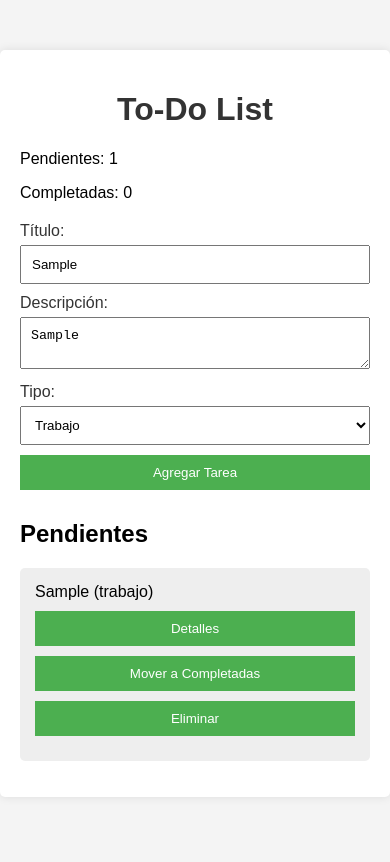
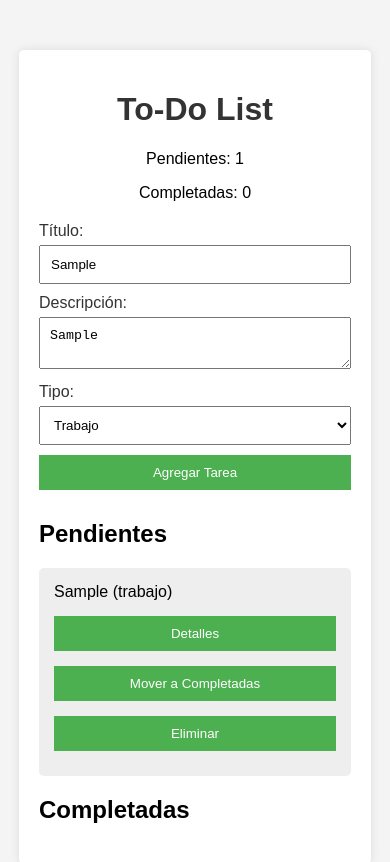
Before and after one commit to maodas/Proyecto-Final---Aplicaiones-Moviles, a plain HTML site: page index.html in a window 390 px wide. Both pictures are taken after typing "Sample", "Sample" into the empty fields and a click on the button "Agregar Tarea". Drawn offline with Linux system fonts and the light colour scheme.

Commit message:
Responsive style.

```diff
--- a/style.css
+++ b/style.css
@@ -6,7 +6,7 @@ body {
 }
 
 #app {
-    max-width: 600px;
+    max-width: 80%;
     margin: 50px auto;
     background-color: #fff;
     padding: 20px;
@@ -21,6 +21,7 @@ h1 {
 
 #tasks-summary {
     margin-bottom: 20px;
+    text-align: center;
 }
 
 label {
@@ -41,6 +42,7 @@ button {
     color: #fff;
     border: none;
     cursor: pointer;
+    width: 100%; /* Hacer el botón de ancho completo */
 }
 
 ul {
@@ -61,10 +63,5 @@ li span {
 }
 
 li button {
-    margin-right: 5px;
+    margin-top: 5px; /* Añadir espacio entre los botones */
 }
-
-#completed-task-list,
-#completed-list {
-    display: none;
-}
```
